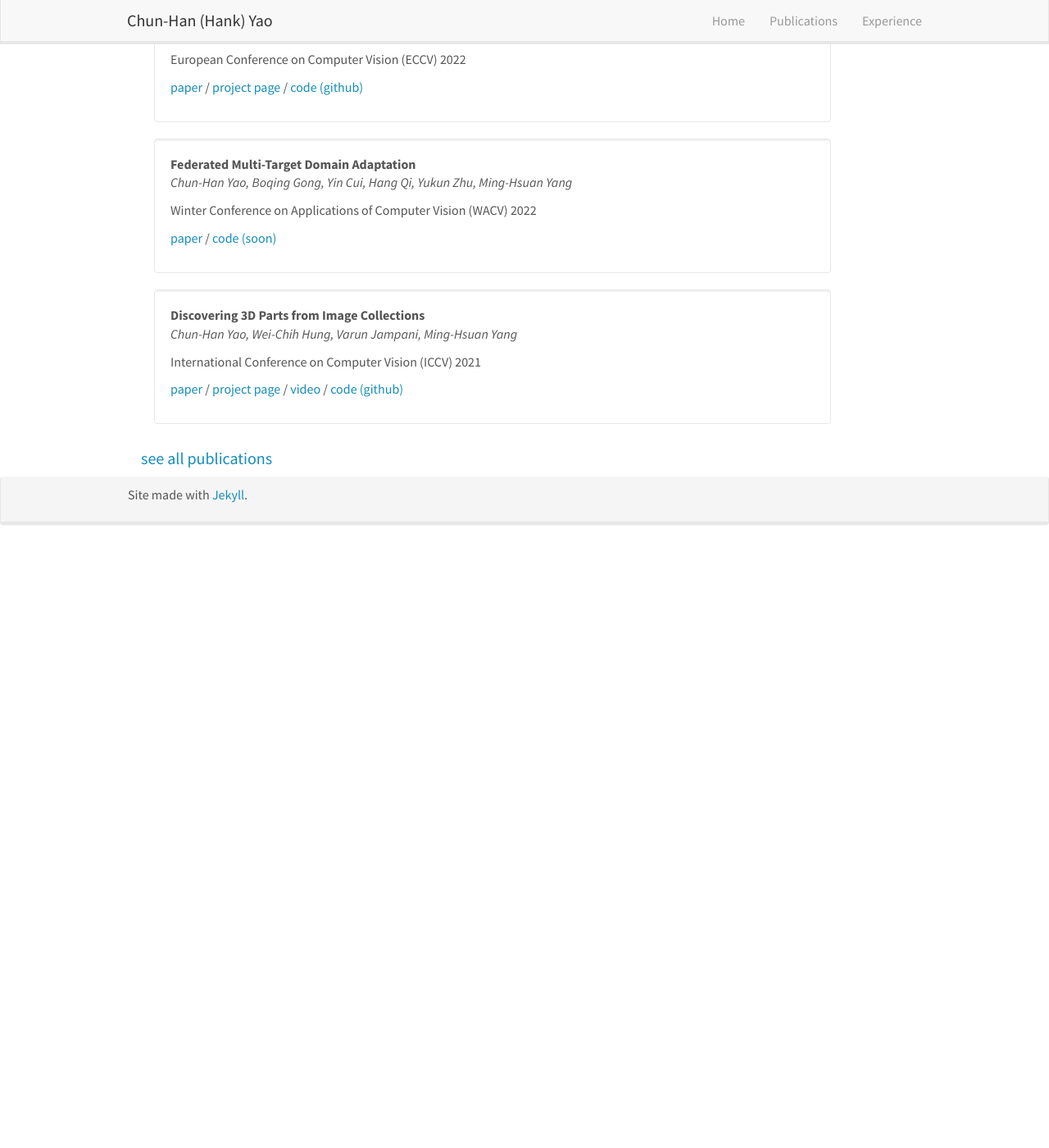
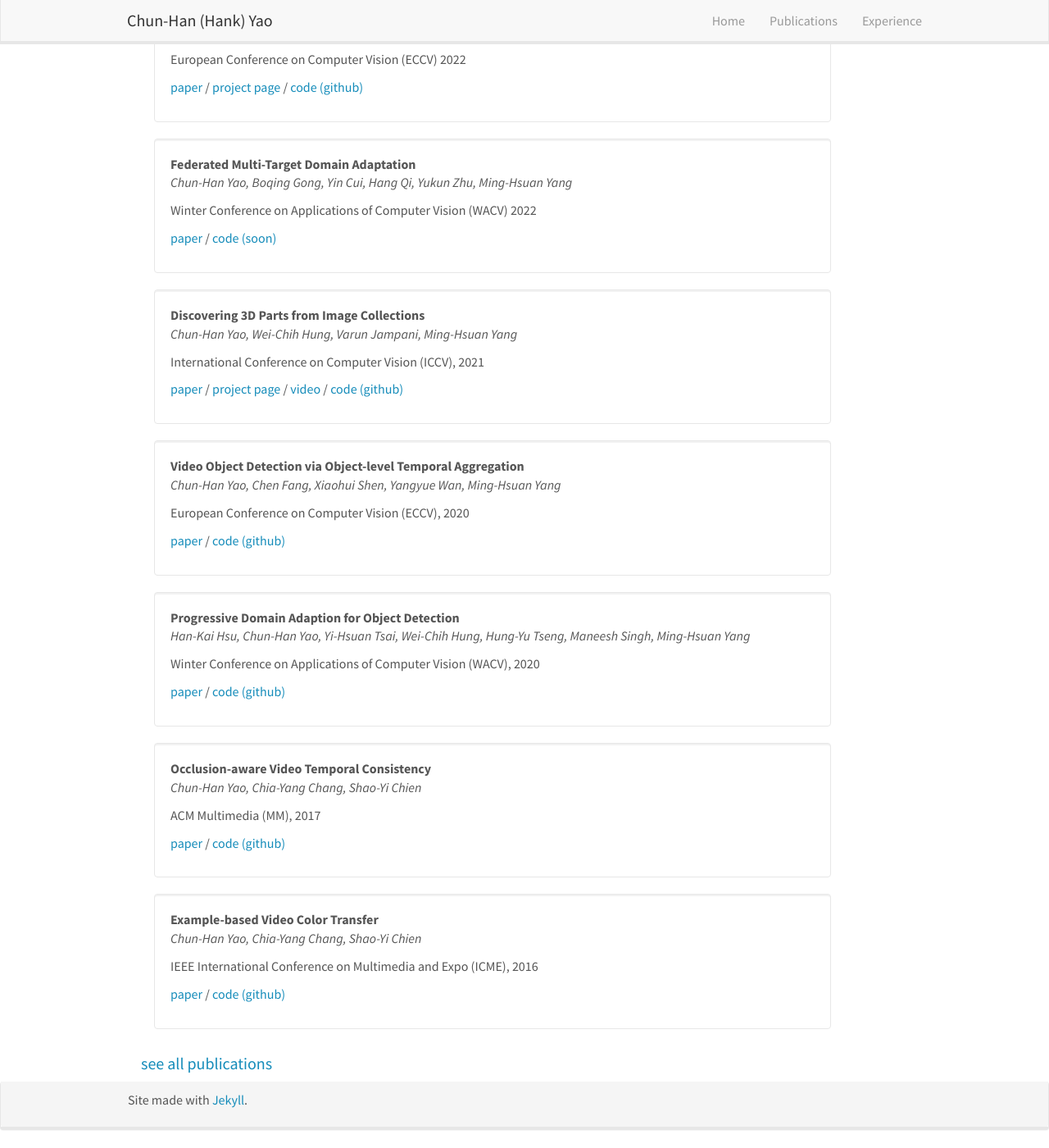
Before and after one commit to chhankyao/chhankyao.github.io, a Jekyll site: the page built from _pages/home.md, in a window 1280 px wide and 1400 px high, scrolled down 1203 px. Shown: the whole window at 82% size. Built offline with Jekyll 4.4.1, drawn with Linux system fonts in a browser that asks for light colours; nearby versions of some CDN libraries; before the commit the page ends 1865 px from its top, so only the background shows below that.

Commit message:
first commit

```diff
--- a/_data/publist.yml
+++ b/_data/publist.yml
@@ -81,7 +81,7 @@
 
 - title: Discovering 3D Parts from Image Collections
   authors: Chun-Han Yao, Wei-Chih Hung, Varun Jampani, Ming-Hsuan Yang
-  venue: International Conference on Computer Vision (ICCV) 2021
+  venue: International Conference on Computer Vision (ICCV), 2021
   number_link: 4
   link1:
     url: https://arxiv.org/pdf/2107.13629.pdf
@@ -95,3 +95,51 @@
   link4:
     url: https://github.com/chhankyao/lpd
     display: code (github)
+
+
+- title: Video Object Detection via Object-level Temporal Aggregation
+  authors: Chun-Han Yao, Chen Fang, Xiaohui Shen, Yangyue Wan, Ming-Hsuan Yang
+  venue: European Conference on Computer Vision (ECCV), 2020
+  number_link: 2
+  link1:
+    url: https://www.ecva.net/papers/eccv_2020/papers_ECCV/papers/123590154.pdf
+    display: paper
+  link2:
+    url: https://github.com/chhankyao/video_object_detection
+    display: code (github)
+
+
+- title: Progressive Domain Adaption for Object Detection
+  authors: Han-Kai Hsu, Chun-Han Yao, Yi-Hsuan Tsai, Wei-Chih Hung, Hung-Yu Tseng, Maneesh Singh, Ming-Hsuan Yang
+  venue: Winter Conference on Applications of Computer Vision (WACV), 2020
+  number_link: 2
+  link1:
+    url: https://arxiv.org/abs/1910.11319
+    display: paper
+  link2:
+    url: https://github.com/kevinhkhsu/DA_detection
+    display: code (github)
+
+
+- title: Occlusion-aware Video Temporal Consistency
+  authors: Chun-Han Yao, Chia-Yang Chang, Shao-Yi Chien
+  venue: ACM Multimedia (MM), 2017
+  number_link: 2
+  link1:
+    url: https://dl.acm.org/doi/pdf/10.1145/3123266.3123363
+    display: paper
+  link2:
+    url: https://github.com/chhankyao/video_temporal_consistency
+    display: code (github)
+
+
+- title: Example-based Video Color Transfer
+  authors: Chun-Han Yao, Chia-Yang Chang, Shao-Yi Chien
+  venue: IEEE International Conference on Multimedia and Expo (ICME), 2016
+  number_link: 2
+  link1:
+    url: https://ieeexplore.ieee.org/abstract/document/7552926
+    display: paper
+  link2:
+    url: https://github.com/chhankyao/video_color_transfer
+    display: code (github)
--- a/_pages/home.md
+++ b/_pages/home.md
@@ -21,7 +21,7 @@ My research interests include weakly-supervised or unsupervised learning for vid
 </div>
 
 
-<div class="col-sm-4" style="display:table-cell; vertical-align:middle; text-align:left">
+<div class="col-sm-4" style="display:table-cell; vertical-align:top; text-align:left">
 
   <ul style="overflow: hidden">
   <img src="{{ site.url }}{{ site.baseurl }}/images/profile_photo.jpg" class="img-responsive" width="100%" />
```
